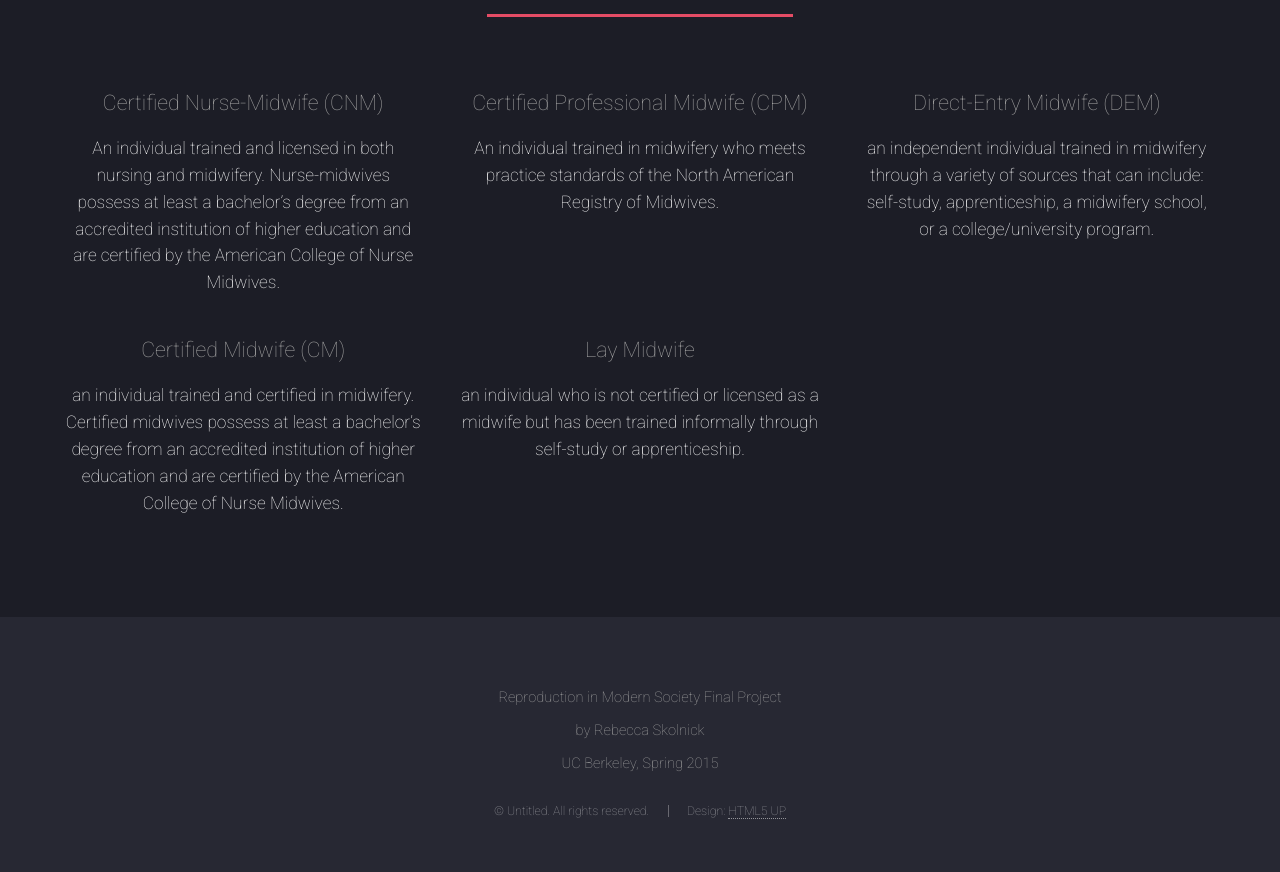
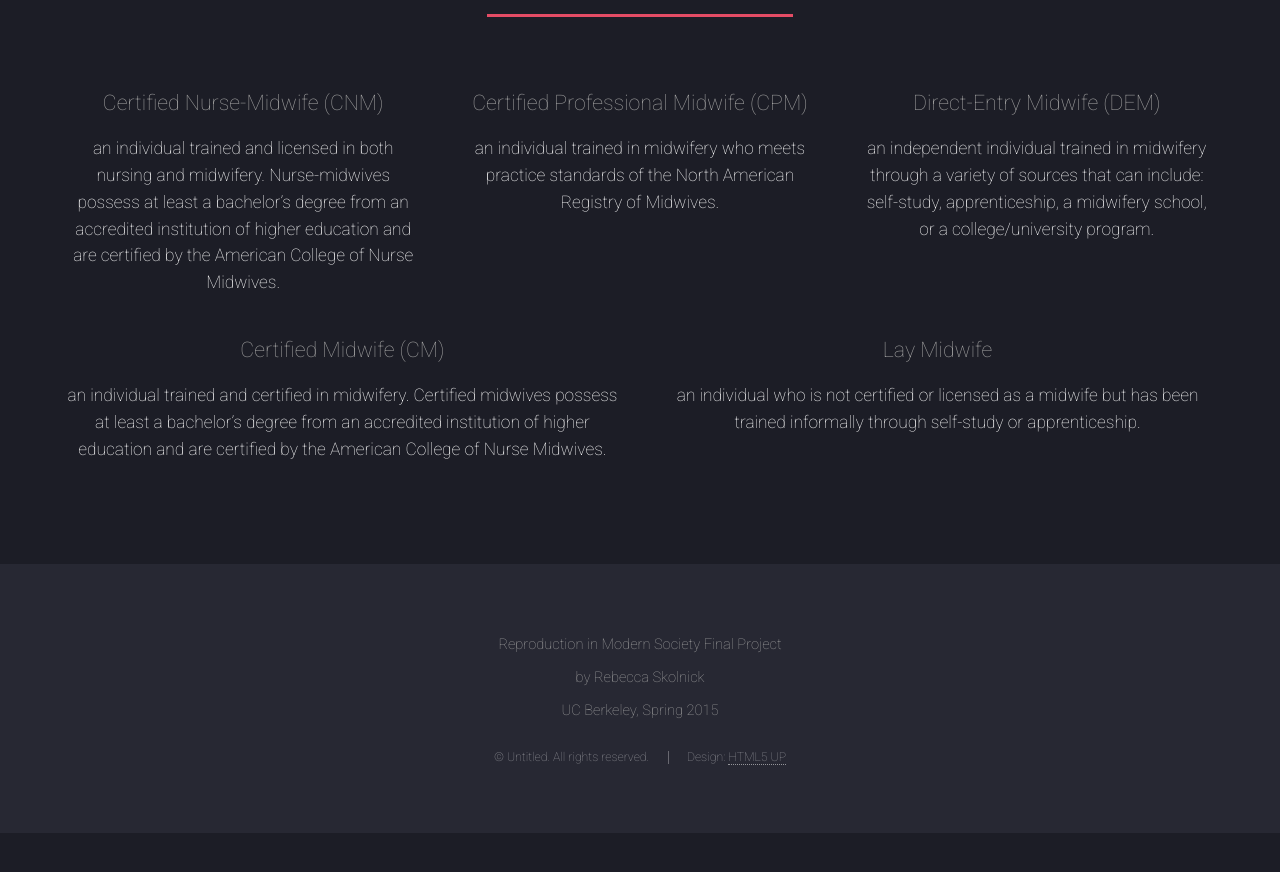
Before and after one commit to rebeccaskolnick/midwifery, a plain HTML site: page index.html in a window 1280 px wide. Shown: the part 3360-4232 px from the top of the page. After the commit the page ends 4193 px from the top, so only its background shows below. Drawn offline with Linux system fonts and the light colour scheme.

Commit message:
midwifery types centered

```diff
--- a/index.html
+++ b/index.html
@@ -113,21 +113,21 @@
 						<div class="row uniform">
 							<section class="4u 6u(medium) 12u$(xsmall)">
 								<h6>Certified Nurse-Midwife (CNM)</h6>
-								<p>An individual trained and licensed in both nursing and midwifery. Nurse-midwives possess at least a bachelor’s degree from an accredited institution of higher education and are certified by the American College of Nurse Midwives.</p>
+								<p>an individual trained and licensed in both nursing and midwifery. Nurse-midwives possess at least a bachelor’s degree from an accredited institution of higher education and are certified by the American College of Nurse Midwives.</p>
 							</section>
 							<section class="4u 6u$(medium) 12u$(xsmall)">
 								<h6>Certified Professional Midwife (CPM)</h6>
-								<p>An individual trained in midwifery who meets practice standards of the North American Registry of Midwives.</p>
+								<p>an individual trained in midwifery who meets practice standards of the North American Registry of Midwives.</p>
 							</section>
 							<section class="4u$ 6u(medium) 12u$(xsmall)">
 								<h6>Direct-Entry Midwife (DEM)</h6>
 								<p>an independent individual trained in midwifery through a variety of sources that can include: self-study, apprenticeship, a midwifery school, or a college/university program.</p>
 							</section>
-							<section class="4u 6u$(medium) 12u$(xsmall)">
+							<section class="6u 6u$(medium) 12u$(xsmall)">
 								<h6>Certified Midwife (CM)</h6>
 								<p>an individual trained and certified in midwifery. Certified midwives possess at least a bachelor’s degree from an accredited institution of higher education and are certified by the American College of Nurse Midwives.</p>
 							</section>
-							<section class="4u 6u(medium) 12u$(xsmall)">
+							<section class="6u 6u(medium) 12u$(xsmall)">
 								<h6>Lay Midwife</h6>
 								<p>an individual who is not certified or licensed as a midwife but has been trained informally through self-study or apprenticeship.</p>
 							</section>
```
